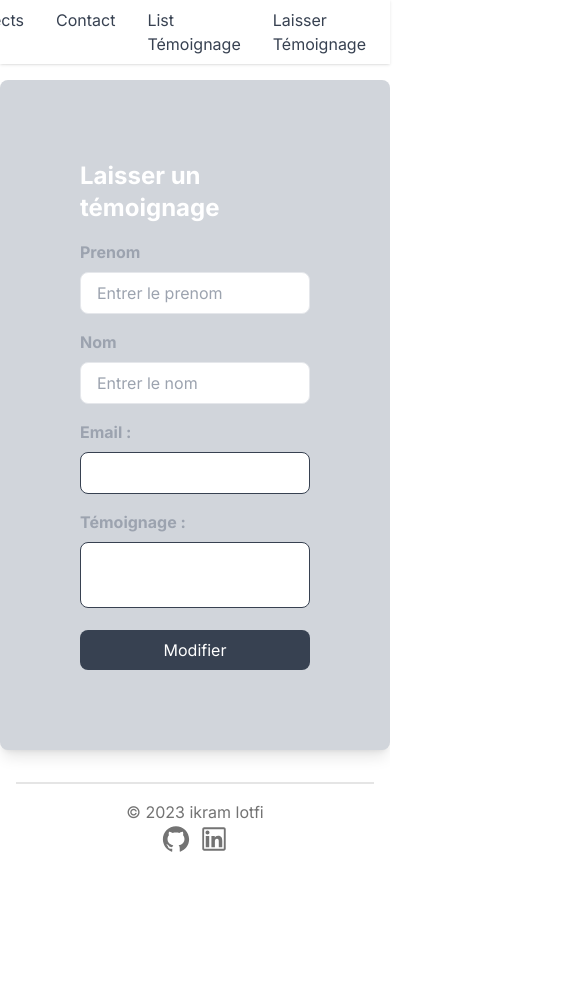
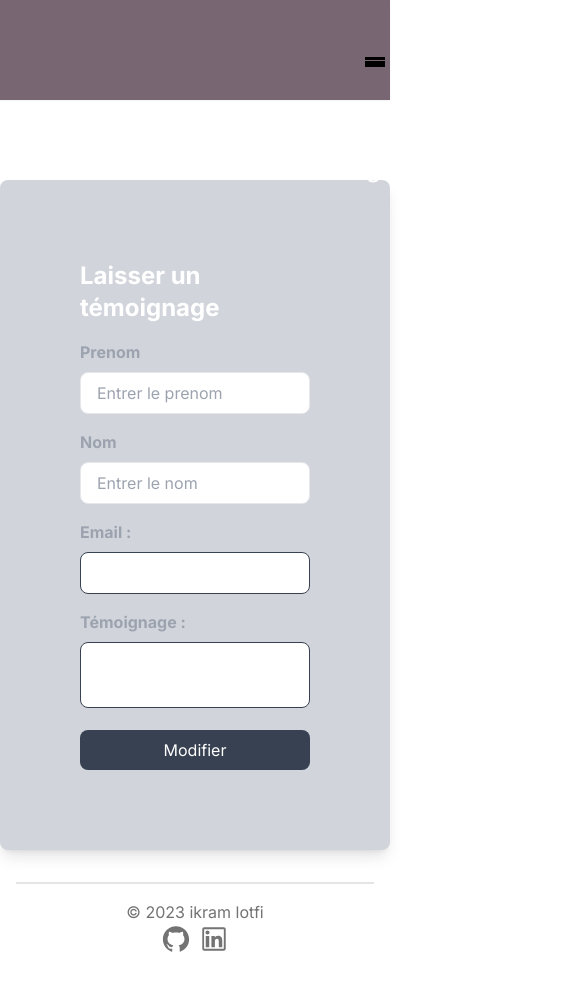
Before and after one commit to Lotfi207/portfolio-ikram, a Next.js app: page /edit-temoignage/1 in a window 390 px wide. Shown: the top 990 px of the page, 566 px wide, since content can reach past the window. Built offline with nearby package versions, Linux system fonts and the light colour scheme.

Commit message:
soumission finale

```diff
--- a/app/contact/page.js
+++ b/app/contact/page.js
@@ -52,7 +52,7 @@ const Contact = ({ setContact }) => {
       nom,
       email,
       message,
-      password,
+
     };
 
     setContact(newContact);
@@ -61,7 +61,6 @@ const Contact = ({ setContact }) => {
     setNom('');
     setEmail('');
     setMessage('');
-    setPassword('');
     setNomError('');
     setEmailError('');
     setMessageError('');
--- a/app/edit-temoignage/[id]/page.js
+++ b/app/edit-temoignage/[id]/page.js
@@ -3,6 +3,7 @@ import { useEffect, useState } from "react";
 import { useSelector, useDispatch } from "react-redux";
 import{updateTemoignage} from "@/store/reducers/temoignageReducer"
 import { useRouter } from "next/navigation";
+
 
 const EditTemoignage=({params}) =>{
     const dispatch = useDispatch()
@@ -11,7 +12,7 @@ const EditTemoignage=({params}) =>{
     const [emailError, setEmailError] = useState('');
     const [temoignageError, setTemoignageError] = useState('');
     const temoignage= useSelector(state => state.temoignage.temoignage)
-    const [state, setState] = useState({  // Initialisation de state avec la valeur recue
+    const [state, setState] = useState({
         prenom: '',
         nom: '',
         email: '',
--- a/app/listTemoignage/page.js
+++ b/app/listTemoignage/page.js
@@ -53,7 +53,7 @@ function page() {
                 <td className="px-4 py-2">{temoignage.email}</td>
                 <td className="px-4 py-2">{temoignage.temoignage}</td>
                 <td className="px-4 py-2">
-                  <button className="px-4 py-2 mr-2 text-white bg-blue-500 rounded-md hover:bg-blue-200 focus:outline-none" onClick={() => goToEdit(temoignage.id)}>Editer</button>
+                  <button className="px-4 py-2 mr-2 text-white bg-blue-500 rounded-md hover:bg-blue-400 focus:outline-none" onClick={() => goToEdit(temoignage.id)}>Modifier</button>
                   <button className="px-4 py-2 text-white bg-red-500 rounded-md hover:bg-red-600 focus:outline-none" onClick={() => supprimer(temoignage.id)}>Supprimer</button>
                 </td>
               </tr>
--- a/app/project/page.js
+++ b/app/project/page.js
@@ -1,10 +1,11 @@
 import React from 'react'
 import Image from "next/image"
-import Link from "next/link"
+
 
 
 const projects = [
   {
+
     name: "Best and Cheap ",
     description:
       "Ce projet consiste à créer un site web de vente d'articles électroniques en ligne dans le but de faciliter l'achat et la vente de produits neufs ainsi que d'occasions avantageuses. Notre rôle est d'agir en tant qu'intermédiaire entre les entreprises d'électronique telles qu'Apple, Samsung, Asus, HP, Google, etc., et les acheteurs en exposant des produits intéressants en termes de qualité et de prix. De plus, les clients ont la possibilité de trouver des articles d'occasion en bon état, car nous acceptons et vendons des produits déjà utilisés.",
@@ -13,6 +14,7 @@ const projects = [
     skills: "react.js,node.js,sqlserver",
   },
   {
+
     name: "site Web club sportif ",
     description:"ce projet pour un club de sport c'est pour donner a un administrateur le droit pour ajouter des cours ,les supprimers et les modifiers  et aussi pour donner au client le droit de se connecter et de voir les cours dont ils est inscrits ... ",
     skills: "Node.js,sqlite,handlebars",
@@ -53,7 +55,7 @@ const ProjectsSection = () => {
                     <p className="text-xl leading-7 mb-4 text-neutral-600 dark:text-neutral-400">
                       {project.description}
                     </p>
-                    <h3 className="text-2xl font-bold mb-6">Skills:</h3>
+                    <h3 className="text-2xl font-bold mb-6">Technologies Utilisées</h3>
                     <p className="text-xl leading-7 mb-4 text-neutral-600 dark:text-neutral-400">
 
                       {project.skills}
--- /dev/null
+++ b/app/projectData.js
@@ -0,0 +1,18 @@
+const projects = [
+    {
+      id: "best-and-cheap",
+      name: "Best and Cheap",
+      description: "Ce projet consiste à créer un site web de vente d'articles électroniques...",
+      image: "/bestAndCheap.png",
+      skills: "react.js, node.js, sqlserver",
+    },
+    {
+      id: "site-web-club-sportif",
+      name: "Site Web Club Sportif",
+      description: "Ce projet pour un club de sport...",
+      image: "/projet2.png",
+      skills: "Node.js, sqlite, handlebars",
+    },
+  ];
+
+  export default projects;
--- a/components/PageBar.jsx
+++ b/components/PageBar.jsx
@@ -1,37 +1,37 @@
 // pagesBar.js
 'use client'
-
-import React, { useState } from "react";
+import React, { useState} from "react";
 import Link from "next/link";
-import { RiMoonFill, RiSunLine } from "react-icons/ri"
-import { usePathname } from "next/navigation"
-import { useTheme } from "next-themes"
-import { IoMdMenu, IoMdClose } from "react-icons/io"
+import './pagesBar.css'
 
 function PagesBar() {
 
 
-  const handleNavbarToggle = () => {
-    setExpandNavbar((prev) => !prev);
-  };
+
+
 
   return (
-    <div className=" navbar w-full mx-auto  px-4 sm:px-10 fixed top-0 z-50 shadow bg-white dark:bg-stone-900 dark:border-b dark:border-stone-600">
-      <div className="toggleButton" onClick={handleNavbarToggle}>
+    <div className=" navbar fixed-top shadow-sm navbar-expand-lg bg-light navbar-light py-3 py-lg-0 px-lg-5">
 
+      <div className="toggleButton" >
+        <div className="toggleIcon">
+          <span></span>
+          <span></span>
+          <span></span>
+        </div>
       </div>
       <div className="links flex gap-4 justify-end">
 
-        <Link href="/" className="cursor-pointer hover:text-black-200 p-2 text-gray-700 rounded-md outline-none focus:border-gray-400 focus:border">
+        <Link href="/" className=" nav-item nav-link active cursor-pointer hover:text-black-200 p-2 text-gray-700 rounded-md outline-none focus:border-gray-400 focus:border">
          Accueil
         </Link>
-        <Link href="/project"className="cursor-pointer hover:text-black-200 p-2 text-gray-700 rounded-md outline-none focus:border-gray-400 focus:border">Projects
+        <Link href="/project"className=" nav-item nav-link active cursor-pointer hover:text-black-200 p-2 text-gray-700 rounded-md outline-none focus:border-gray-400 focus:border">Projects
         </Link>
         <Link href="/contact"className="cursor-pointer hover:text-black-200 p-2 text-gray-700 rounded-md outline-none focus:border-gray-400 focus:border">Contact
         </Link>
-        <Link href="/listTemoignage"className="cursor-pointer hover:text-black-200 p-2 text-gray-700 rounded-md outline-none focus:border-gray-400 focus:border">List Témoignage
+        <Link href="/listTemoignage"className=" nav-item nav-link active cursor-pointer hover:text-black-200 p-2 text-gray-700 rounded-md outline-none focus:border-gray-400 focus:border">List Témoignage
         </Link>
-        <Link href="/ajouterTemoignage"className="cursor-pointer hover:text-black-200 p-2 text-gray-700 rounded-md outline-none focus:border-gray-400 focus:border">Laisser Témoignage
+        <Link href="/ajouterTemoignage"className=" nav-item nav-link activecursor-pointer hover:text-black-200 p-2 text-gray-700 rounded-md outline-none focus:border-gray-400 focus:border">Laisser Témoignage
         </Link>
 
 
--- a/components/footer.jsx
+++ b/components/footer.jsx
@@ -1,8 +1,6 @@
 'use client'
-import { optimizeImage } from "next/dist/server/image-optimizer";
 import React from "react";
 import { AiOutlineGithub, AiOutlineLinkedin } from "react-icons/ai";
-import "footer.css"
 
 const Footer = () => {
   return (
--- a/components/pagesBar.css
+++ b/components/pagesBar.css
@@ -1,7 +1,7 @@
 .navbar {
     width: 100%;
     height: 100px;
-    background:  #350226;
+    background:  #786773;
   }
 
   .links {
```
Also changed, not shown: app/ajouterTemoignage/page.js (+6 -7 lines), 1 other file (tests, documents, lock files or other folders).
